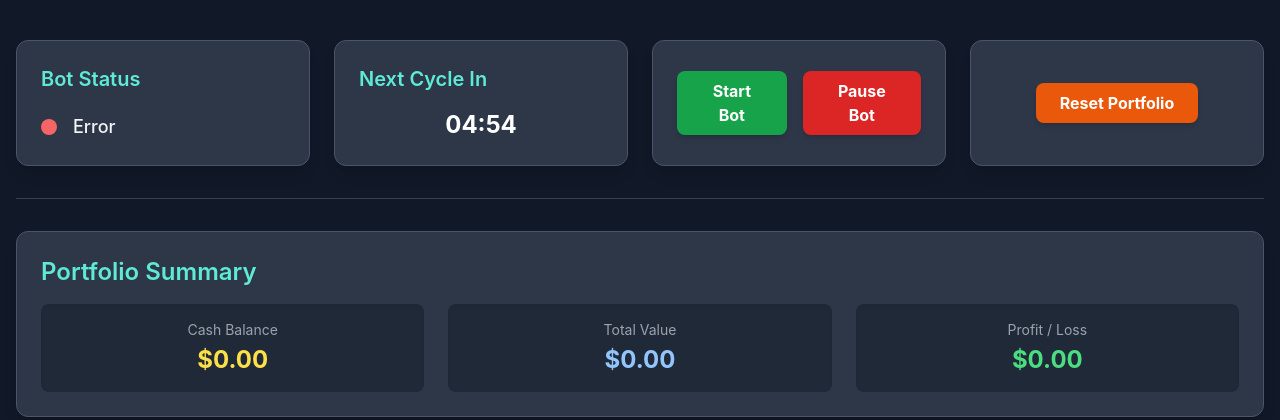
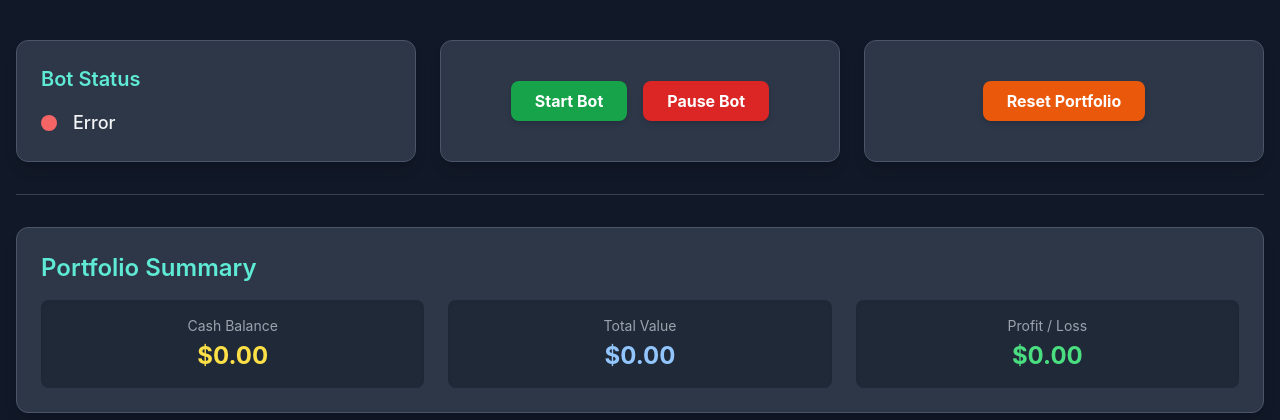
Before and after one commit to orosis-project/aibotbeta, a Flask app: template templates/admin.html in a window 1280 px wide. Shown: the part 116-536 px from the top of the page. Run offline with Flask 3, Linux system fonts and the light colour scheme; the template is opened without the code that fills it, so the values that code supplies are empty; some libraries are stand-ins or nearby versions.

Commit message:
Update admin.html

```diff
--- a/templates/admin.html
+++ b/templates/admin.html
@@ -52,19 +52,12 @@
         </header>
 
         <!-- Bot Controls & Status -->
-        <div class="grid grid-cols-1 md:grid-cols-2 lg:grid-cols-4 gap-6 mb-8">
+        <div class="grid grid-cols-1 md:grid-cols-3 gap-6 mb-8">
             <div class="section-card rounded-xl shadow-lg p-6 flex flex-col justify-between">
                 <h2 class="text-xl font-semibold mb-4 text-teal-300">Bot Status</h2>
                 <div class="flex items-center space-x-4">
                     <span id="status-dot" class="inline-block h-4 w-4 rounded-full"></span>
                     <span id="bot-status" class="text-lg font-medium">Loading...</span>
-                </div>
-            </div>
-
-            <div class="section-card rounded-xl shadow-lg p-6 flex flex-col justify-between">
-                <h2 class="text-xl font-semibold mb-4 text-teal-300">Next Cycle In</h2>
-                <div class="text-center">
-                    <span id="countdown-timer" class="text-2xl font-bold text-white">05:00</span>
                 </div>
             </div>
 
@@ -177,7 +170,7 @@
     </div>
 
     <script>
-        const API_BASE_URL = 'https://aibotbeta.onrender.com/api';
+        const API_BASE_URL = '/api'; // Use relative path since this page is served by the backend
 
         const botStatusElem = document.getElementById('bot-status');
         const statusDotElem = document.getElementById('status-dot');
@@ -194,13 +187,13 @@
         const chatHistory = document.getElementById('chat-history');
         const learningStatusText = document.getElementById('learning-status-text');
         const learningProgress = document.getElementById('learning-progress');
-        const countdownTimerElem = document.getElementById('countdown-timer');
 
         const formatCurrency = (amount) => new Intl.NumberFormat('en-US', { style: 'currency', currency: 'USD' }).format(amount || 0);
         const formatDate = (dateString) => new Date(dateString).toLocaleString();
 
         const fetchData = async () => {
             try {
+                // **FIXED**: Fetch from the correct endpoints in parallel
                 const [statusRes, portfolioRes, tradesRes] = await Promise.all([
                     fetch(`${API_BASE_URL}/bot/status`),
                     fetch(`${API_BASE_URL}/portfolio`),
@@ -215,14 +208,17 @@
                 const portfolioData = await portfolioRes.json();
                 const tradesData = await tradesRes.json();
 
+                // Update Bot Status
                 botStatusElem.textContent = statusData.status === 'running' ? 'Running' : 'Paused';
                 statusDotElem.className = `inline-block h-4 w-4 rounded-full ${statusData.status === 'running' ? 'green-dot' : 'red-dot'}`;
 
+                // Update Portfolio Summary
                 cashBalanceElem.textContent = formatCurrency(portfolioData.cash);
                 totalValueElem.textContent = formatCurrency(portfolioData.total_portfolio_value);
                 profitLossElem.textContent = formatCurrency(portfolioData.profit_loss);
                 profitLossElem.style.color = portfolioData.profit_loss >= 0 ? '#48bb78' : '#f56565';
 
+                // Update Owned Stocks
                 ownedStocksBodyElem.innerHTML = '';
                 const ownedStocks = portfolioData.owned_stocks;
                 if (Object.keys(ownedStocks).length === 0) {
@@ -240,6 +236,7 @@
                     }
                 }
 
+                // Update Recent Trades & Learning Status
                 const AI_LEARNING_THRESHOLD = 5;
                 const INITIAL_BUY_COUNT = 10;
                 const newTradesCount = Math.max(0, tradesData.length - INITIAL_BUY_COUNT);
@@ -326,21 +323,6 @@
             chatHistory.scrollTop = chatHistory.scrollHeight;
         };
 
-        const startCountdown = () => {
-            const CYCLE_DURATION = 300; // 5 minutes in seconds
-            let countdown = CYCLE_DURATION;
-
-            setInterval(() => {
-                countdown--;
-                if (countdown < 0) {
-                    countdown = CYCLE_DURATION;
-                }
-                const minutes = Math.floor(countdown / 60).toString().padStart(2, '0');
-                const seconds = (countdown % 60).toString().padStart(2, '0');
-                countdownTimerElem.textContent = `${minutes}:${seconds}`;
-            }, 1000);
-        };
-
         startBtn.addEventListener('click', () => controlBot('start'));
         pauseBtn.addEventListener('click', () => controlBot('pause'));
         resetBtn.addEventListener('click', () => resetPortfolio());
@@ -356,7 +338,6 @@
         window.onload = () => {
             fetchData();
             setInterval(fetchData, 2000);
-            startCountdown();
         };
     </script>
 </body>
```
